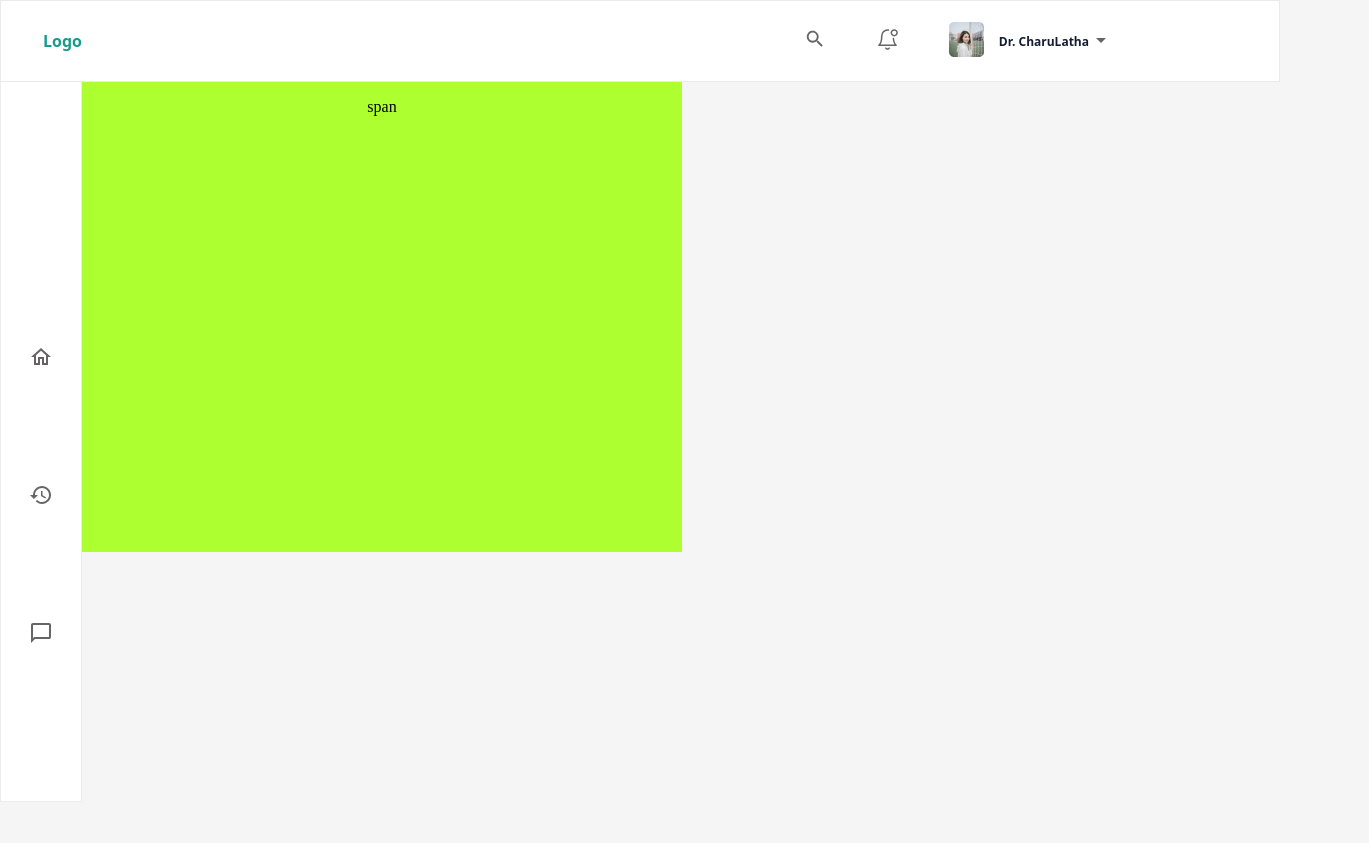
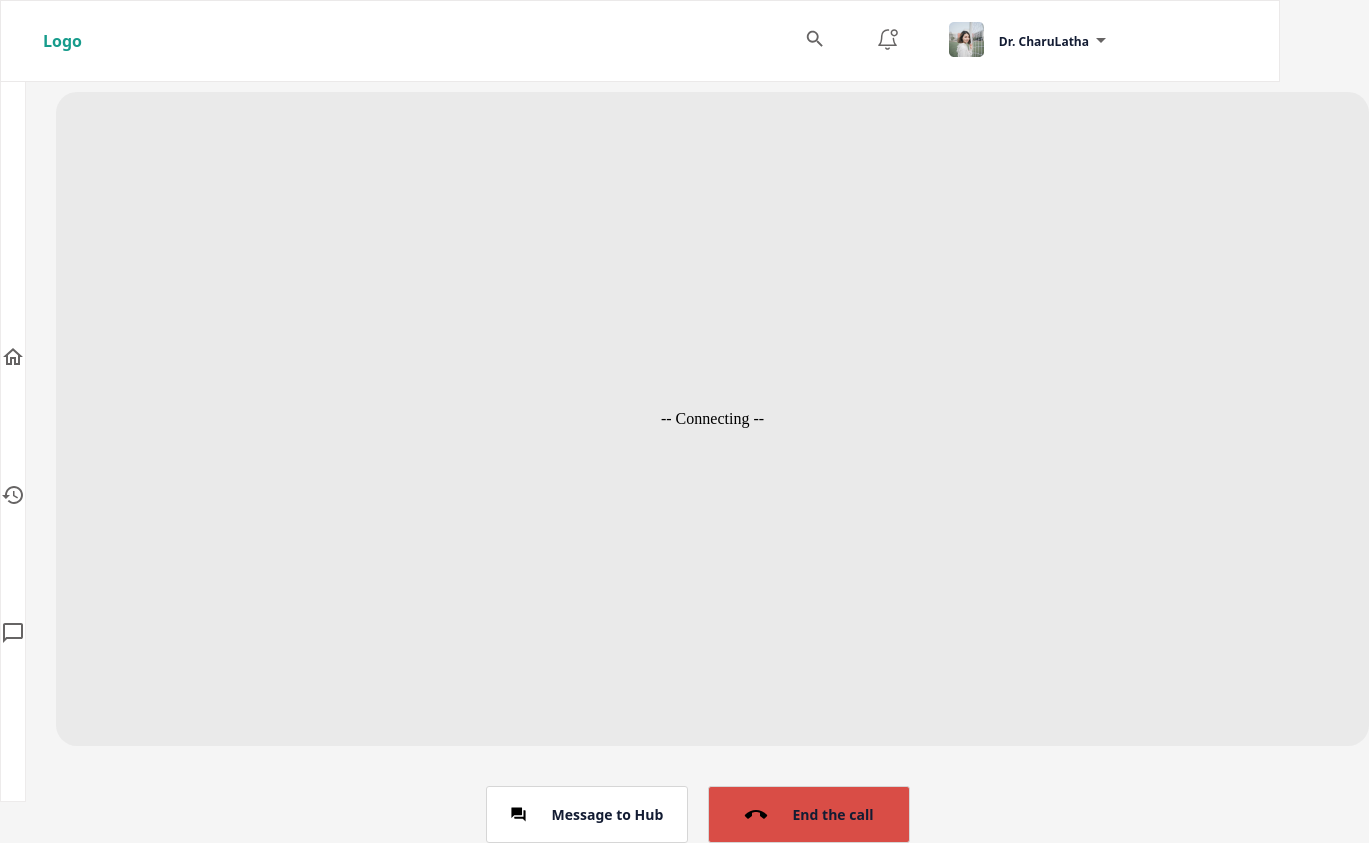
Before and after one commit to sachinabs/atre-helth-tech, a Vue app: page /call in a window 1280 px wide. Shown: the whole page, 1369 px wide, since content can reach past the window. Before the commit the page ends 802 px from the top, so only its background shows below. Built offline with nearby package versions, Linux system fonts and the light colour scheme.

Commit message:
feat: video chat page created

```diff
--- a/src/components/mainView.vue
+++ b/src/components/mainView.vue
@@ -4,7 +4,7 @@
 
         <div class="navigationLinks">
             <router-link class="nav" to="/">
-                <svg  width="24" height="24" viewBox="0 0 24 24" fill="none" xmlns="http://www.w3.org/2000/svg">
+                <svg width="24" height="24" viewBox="0 0 24 24" fill="none" xmlns="http://www.w3.org/2000/svg">
                     <path d="M12 5.69L17 10.19V18H15V12H9V18H7V10.19L12 5.69ZM12 3L2 12H5V20H11V14H13V20H19V12H22L12 3Z"
                         fill="#666464" />
                 </svg>
@@ -43,7 +43,8 @@ export default {
     name: "LeftNav",
     data: function () { //sate data
         return {
-            path: ""
+            path: "",
+            call: "1"
         };
     },
     props: { //get the value through the props from another component
@@ -56,10 +57,14 @@ export default {
 
 
     },
-    created: ()=>{
+    created: () => {
         const route = useRoute();
 
-        console.log(route.fullPath);
+        console.log(route.name);
+        const location = window.location.href
+        console.log(location);
+
+
     }
 
 };
--- a/src/views/Calling.vue
+++ b/src/views/Calling.vue
@@ -1,14 +1,31 @@
 <template>
-    <div class="session-continer">
 
-        <div class="session-main">
-            <div class="video-continer">
-                <div class="video">
-                   <p>span</p>
+    <div class="wrapper animate__animated  animate__slideInUp animate__faster">
+        <div class="continer">
+            <div class="inside-box">
+                <p>-- Connecting --</p>
+            </div>
+
+        </div>
+        <div class="action-buttons">
+
+            <div @click="popTheMessageBox()" class="message-to-hub">
+                <img class="animate__animated animate__rubberBand animate__delay-1s"
+                    src="../assets/icons/mdi_message-group.svg" alt="" srcset="">
+                <span class="rol">Message to Hub</span>
+            </div>
+
+            <router-link :to="'/call'">
+                <div class="call-to-hub call-hang ">
+                    <img class="animate__animated animate__rubberBand animate__delay-2s"
+                        src="../assets/icons/Vector (1).svg" alt="" srcset="">
+                    <span class="rol">End the call</span>
                 </div>
-            </div>
+            </router-link>
         </div>
+
     </div>
+
 </template>
 
 <script >
@@ -39,22 +56,26 @@ export default {
 
 
 <style>
-.session-main {}
+/* test css */
 
-.video-continer {
+
+.inside-box {
     display: flex;
+    background-color: rgba(217, 217, 217, 0.4);
+    border-radius: 21px;
+    width: 1313px;
+    height: 654px;
+    justify-content: center;
+    align-items: center;
+    margin-left: 30px;
+    margin-top: 10px;
 }
 
-.video span {
-    display: block;
+.call-hang {
+    background-color: #D94D46;
 }
 
-.video {
-    display: flex;
-    height: 470px;
-    width: 600px;
-    background-color: greenyellow;
-    text-align: center;
-    justify-content: center;
+.call-hang:hover {
+    background-color: #fa3a30;
 }
 </style>
```
Also changed, not shown: src/components/ChatBox.vue (added, +38 -0 lines), src/views/DetailsOfPatients.vue (indentation only).
